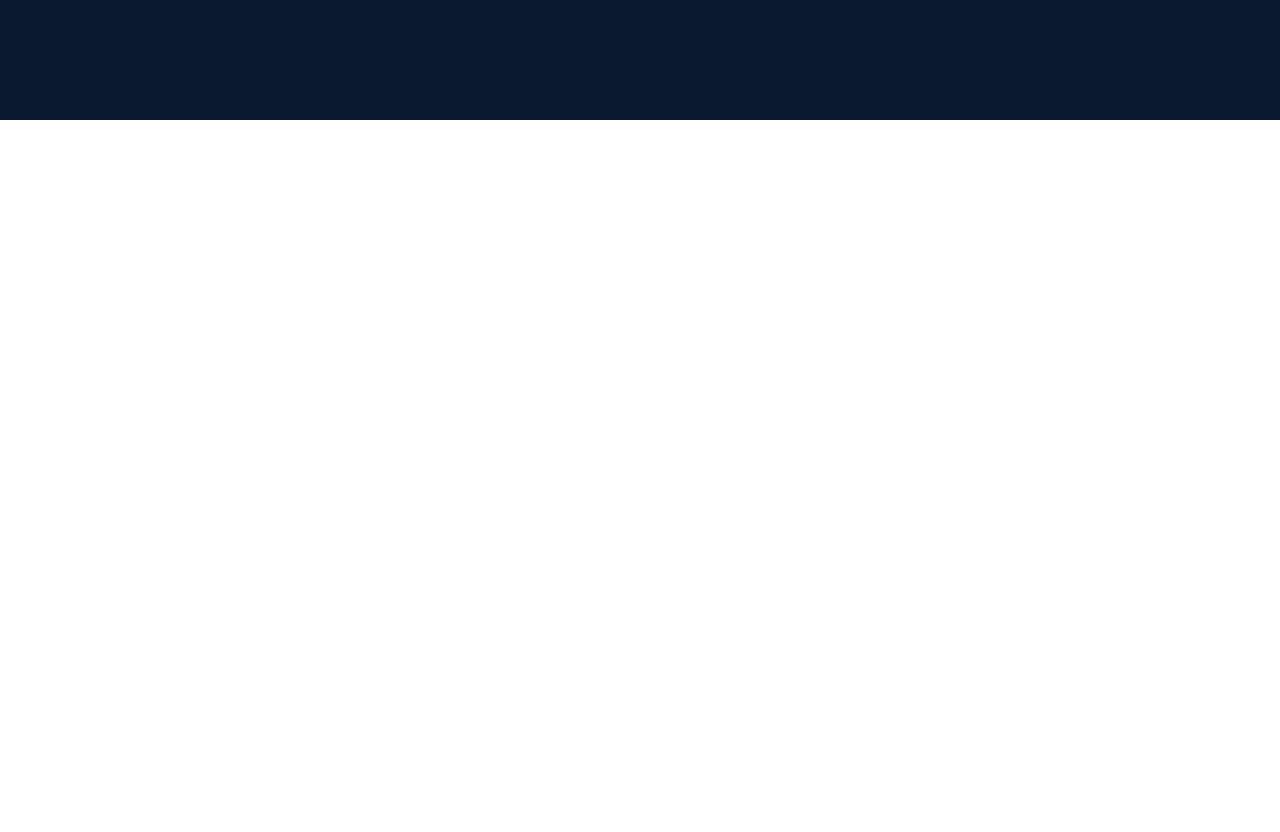
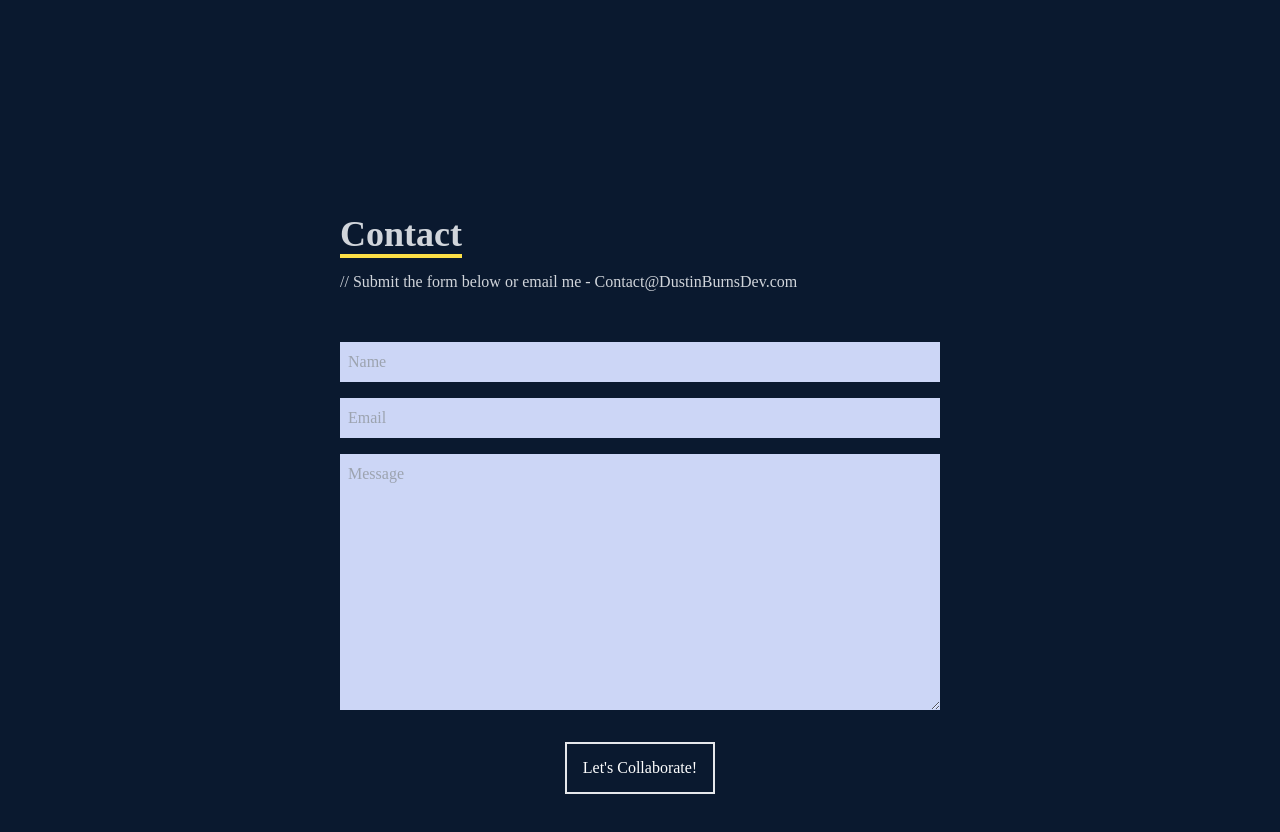
Before and after one commit to BurnsD/REACT-Portfolio, a React (Create React App) app: page / in a window 1280 px wide. Shown: the part 3080-3912 px from the top of the page. Before the commit the page ends 3200 px from the top, so only its background shows below. Built offline with nearby package versions, Linux system fonts and the light colour scheme.

Commit message:
contact with getform.io

```diff
--- a/src/App.js
+++ b/src/App.js
@@ -1,4 +1,5 @@
 import About from "./components/About";
+import Contact from "./components/Contact";
 import Home from "./components/Home";
 import { Navbar } from "./components/Navbar";
 import Skills from "./components/Skills";
@@ -13,6 +14,7 @@
       <About />
       <Skills />
       <Work />
+      <Contact />
     </div>
   );
 }
--- /dev/null
+++ b/src/components/Contact.jsx
@@ -0,0 +1,20 @@
+import React from 'react'
+
+const Contact = () => {
+  return (
+    <div name='contact' className='w-full h-screen bg-[#0a192f] flex justify-center items-center p-4'>
+        <form method='POST' action="https://getform.io/f/6a843fde-9575-4062-96ab-77e1b00a2235" className='flex flex-col max-w-[600px] w-full'>
+            <div className='pb-8'>
+                <p className='text-4xl font-bold inline border-b-4 border-yellow-300 text-gray-300'>Contact</p>
+                <p className='text-gray-300 py-4'>// Submit the form below or email me - Contact@DustinBurnsDev.com</p>
+            </div>
+            <input className='bg-[#ccd6f6] p-2' type="text" placeholder='Name' name='name' />
+            <input className='my-4 p-2 bg-[#ccd6f6]' type="email" placeholder='Email' name='email' />
+            <textarea className='bg-[#ccd6f6] p-2' name="message" rows="10" placeholder='Message'></textarea>
+            <button className='text-white border-2 hover:bg-yellow-300 hover:border-yellow-300 px-4 py-3 my-8 mx-auto flex items-center'>Let's Collaborate!</button>
+        </form>
+    </div>
+  )
+}
+
+export default Contact
```
